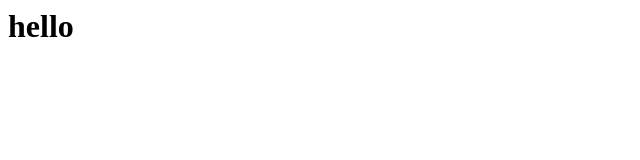
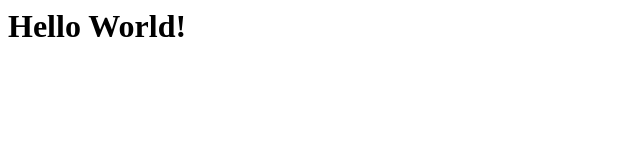
Before and after one commit to deimos2683/deimos2683.github.io, a plain HTML site: page index.html in a window 1280 px wide. Shown: the whole page, without its empty margins (0-640 px from the left). Drawn offline with Linux system fonts and the light colour scheme.

Commit message:
Update index.html

```diff
--- a/index.html
+++ b/index.html
@@ -1 +1 @@
-<h1>hello</h1>
+<h1>Hello World!</h1>
```
